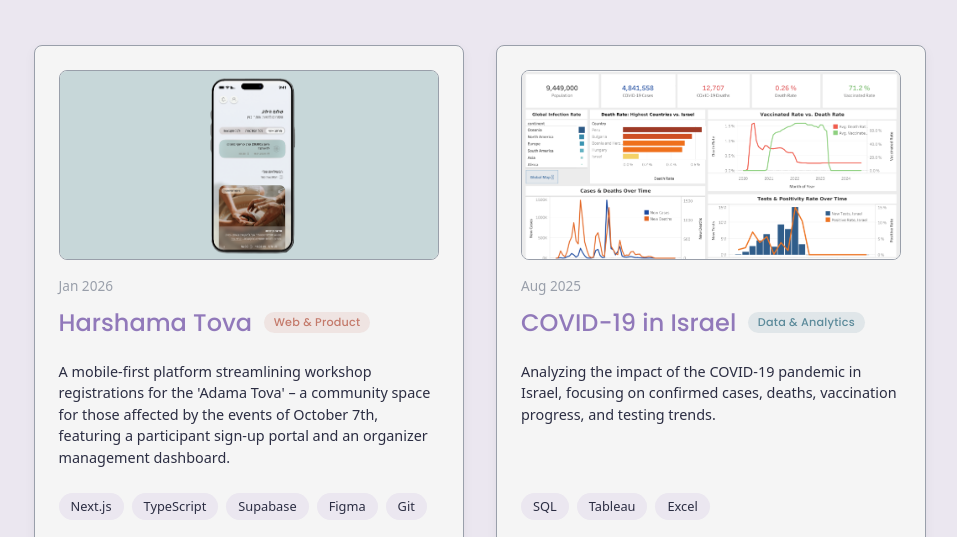
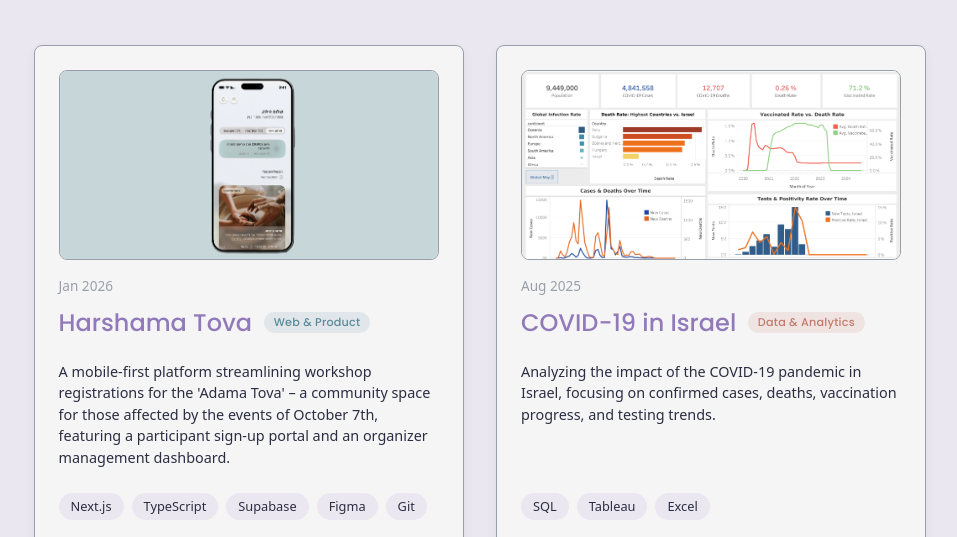
Before and after one commit to noammaoz1/noam-website, a website built with Vite: page projects.html in a window 1280 px wide. Shown: the part 263-800 px from the top of the page, without its empty margins (160-1117 px from the left). Built offline with nearby package versions, Linux system fonts and the light colour scheme.

Commit message:
changed the color type tags.

```diff
--- a/styles/main.css
+++ b/styles/main.css
@@ -15,10 +15,10 @@
   --border-radius: 0.5rem;
 
   --color-accent-rgb: 145, 121, 186;
-  --color-type-data: #5B8A9A;
-  --color-type-data-bg: rgba(91, 138, 154, 0.14);
-  --color-type-web: #C47A6B;
-  --color-type-web-bg: rgba(196, 122, 107, 0.14);
+  --color-type-web: #5B8A9A;
+  --color-type-web-bg: rgba(91, 138, 154, 0.14);
+  --color-type-data: #C47A6B;
+  --color-type-data-bg: rgba(196, 122, 107, 0.14);
   --shadow-1: 0 4px 12px rgba(0,0,0,0.05);
   --shadow-2: 0 0 25px rgba(var(--color-accent-rgb), 0.4);
 
```
